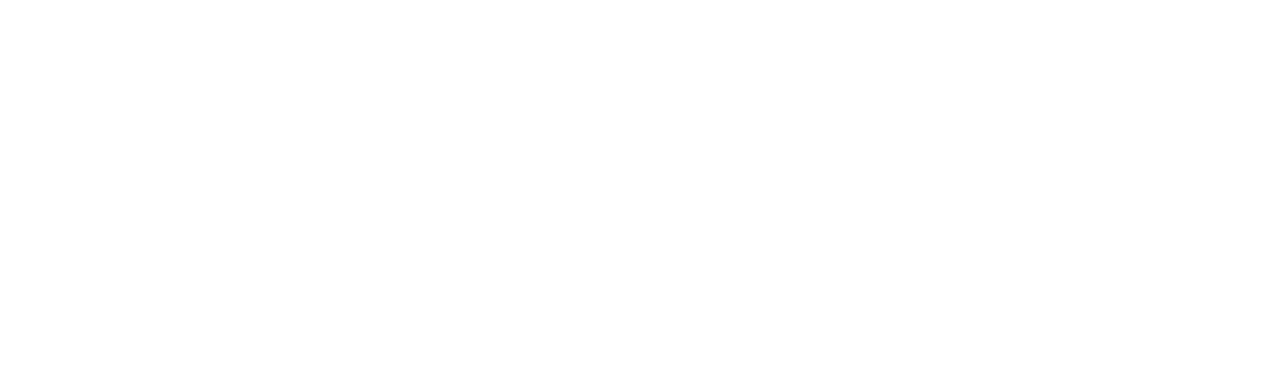
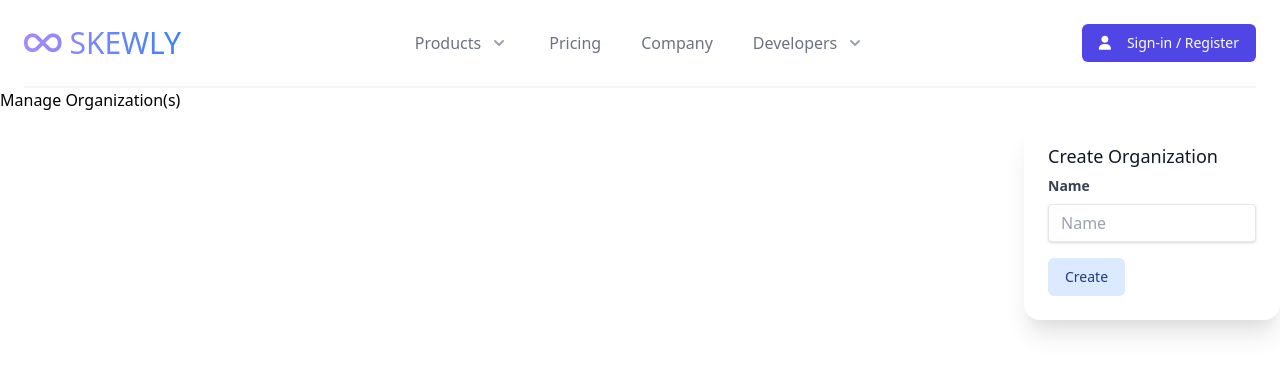
Before and after one commit to skewly/js-web, a React (Create React App) app in the folder source/: page /organizations in a window 1280 px wide. Before the commit this address had no page. Shown: the top 374 px of the page. Built offline with nearby package versions, Linux system fonts and the light colour scheme.

Commit message:
Updates to application chrome for organization management.

```diff
--- a/source/package.json
+++ b/source/package.json
@@ -5,6 +5,7 @@
   "dependencies": {
     "@auth0/auth0-react": "^1.8.0",
     "@craco/craco": "^6.4.0",
+    "@headlessui/react": "^1.4.2",
     "@testing-library/jest-dom": "^5.11.4",
     "@testing-library/react": "^11.1.0",
     "@testing-library/user-event": "^12.1.10",
--- a/source/src/App.js
+++ b/source/src/App.js
@@ -1,6 +1,8 @@
 import React from 'react';
 import { Auth0Provider } from '@auth0/auth0-react';
 import { Outlet } from 'react-router-dom';
+
+import { OrganizationContextProvider } from './components/utilities/context/organization';
 
 import BrandHeader from "./components/layout/header/BrandHeader";
 import AppHeader from "./components/layout/header/AppHeader";
@@ -14,10 +16,12 @@ const App = () => {
       redirectUri={window.location.origin}
     >
       <BrandHeader />
-      <AppHeader />
-      <div className="container mx-auto">
-        <Outlet />
-      </div>
+      <OrganizationContextProvider>
+        <AppHeader />
+        <div className="container mx-auto">
+          <Outlet />
+        </div>
+      </OrganizationContextProvider>
     </Auth0Provider>
   );
 }
--- a/source/src/components/layout/header/AppHeader.js
+++ b/source/src/components/layout/header/AppHeader.js
@@ -1,5 +1,13 @@
-import { useState, useEffect } from 'react';
+import { useState, Fragment } from 'react';
+import { Link } from 'react-router-dom';
+import { Listbox, Transition } from '@headlessui/react';
 import { useAuth0 } from '@auth0/auth0-react';
+
+import { useOrganizationContext } from '../../utilities/context/organization';
+
+const classNames = (...classes) => {
+    return classes.filter(Boolean).join(' ')
+}
 
 const AppHeader = () => {
 
@@ -29,11 +37,14 @@ const AppHeader = () => {
                             }
                         </button>
                     </div>
-                    <div className="flex-1 flex items-center justify-center sm:items-stretch sm:justify-start">
-                        <div className="flex-shrink-0 flex items-center">
+                    <div className="flex-1 flex items-stretch justify-between">
+                        <div className="flex-none flex items-center">
                             <span className="hidden">Application Name / Logo goes here.</span>
                         </div>
-                        <div className="hidden sm:block sm:ml-6">
+                        <div className="flex-grow flex items-center">
+                            <Link to="organizations" className="text-base font-medium text-gray-300 hover:text-white">Organizations</Link>
+                        </div>
+                        <div className="flex-none flex items-center">
                             <OrganizationSelector />
                         </div>
                     </div>
@@ -58,38 +69,11 @@ const AppHeader = () => {
 
 const OrganizationSelector = () => {
 
-    const { loading, isAuthenticated, user, getAccessTokenSilently } = useAuth0();
-    const [organizations, setOrganizations] = useState([]);
+    const { loading, organizations, selectedOrganization, setOrganization } = useOrganizationContext();
 
-    useEffect(() => {
-        const getOrganizationsForUser = async () => {
-            try {
-                const accessToken = await getAccessTokenSilently({
-                    audience: `https://api.skewly.io/`
-                });
-
-                const userDetailsByIdUrl = `https://api.skewly.io/access/organizations/`;
-
-                const response = await fetch(userDetailsByIdUrl, {
-                    headers: {
-                        Authorization: `Bearer ${accessToken}`,
-                    },
-                });
-
-                console.log(response);
-
-                const data = await response.json();
-
-                console.log(data);
-
-                setOrganizations(data);
-            } catch (e) {
-                console.log(e.message);
-            }
-        };
-
-        getOrganizationsForUser();
-    }, [getAccessTokenSilently, user?.username]);
+    const onSelected = (selected) => {
+        setOrganization(selected);
+    }
 
     if (loading) {
         return (
@@ -97,13 +81,76 @@ const OrganizationSelector = () => {
         );
     }
 
-    return (isAuthenticated && (
-        <ul>
-            {organizations.map((organization, i) => <li key={i}>{organization.name}</li>)}
-            <li><button>Add Organization</button></li>
-        </ul>
-    ));
+    return (
+        <div className="flex items-center justify-center">
+            {selectedOrganization !== undefined ?
+                <Listbox value={selectedOrganization} onChange={onSelected}>
+                    {({ open }) => (
+                        <>
+                            <Listbox.Label className="block text-sm font-medium text-gray-300 mr-3"><i className="fas fa-sitemap" /><span className="sr-only">Organization Selector</span></Listbox.Label>
+                            <div className="mt-1 relative">
+                                <Listbox.Button className="relative w-full bg-gray-900 border border-gray-500 text-gray-300 rounded-md shadow-sm pl-3 pr-10 py-2 text-left cursor-default focus:outline-none focus:ring-1 focus:ring-indigo-500 focus:border-indigo-500 sm:text-sm">
+                                    <span className="flex items-center">
+                                        <span className="block truncate">{selectedOrganization?.name ?? 'Choose Organization'}</span>
+                                    </span>
+                                    <span className="ml-3 absolute inset-y-0 right-0 flex items-center pr-2 pointer-events-none">
+                                        <i className="fas fa-sort" aria-hidden="true" />
+                                    </span>
+                                </Listbox.Button>
 
+                                <Transition
+                                    show={open}
+                                    as={Fragment}
+                                    leave="transition ease-in duration-100"
+                                    leaveFrom="opacity-100"
+                                    leaveTo="opacity-0"
+                                >
+                                    <Listbox.Options className="absolute z-10 mt-1 w-full bg-gray-900 shadow-lg max-h-56 rounded-md py-1 text-base ring-1 ring-black ring-opacity-5 overflow-auto focus:outline-none sm:text-sm">
+                                        {organizations && organizations.map((organization) => (
+                                            <Listbox.Option
+                                                key={organization.id}
+                                                className={({ active }) =>
+                                                    classNames(
+                                                        active ? 'text-white bg-indigo-600' : 'text-white',
+                                                        'cursor-default select-none relative py-2 pl-3 pr-9'
+                                                    )
+                                                }
+                                                value={organization}
+                                            >
+                                                {({ selected, active }) => (
+                                                    <>
+                                                        <div className="flex items-center">
+                                                            <span
+                                                                className={classNames(selected ? 'font-semibold' : 'font-normal', 'block truncate')}
+                                                            >
+                                                                {organization.name}
+                                                            </span>
+                                                        </div>
+                                                        {selected ? (
+                                                            <span
+                                                                className={classNames(
+                                                                    active ? 'text-white' : 'text-indigo-600',
+                                                                    'absolute inset-y-0 right-0 flex items-center pr-4'
+                                                                )}
+                                                            >
+                                                                <i className="fas fa-check" aria-hidden="true" />
+                                                            </span>
+                                                        ) : null}
+                                                    </>
+                                                )}
+                                            </Listbox.Option>
+                                        ))}
+                                    </Listbox.Options>
+                                </Transition>
+                            </div>
+                        </>
+                    )}
+                </Listbox>
+                :
+                <Link to="organization" className="bg-gray-800 p-1 rounded-full text-gray-400 hover:text-white focus:outline-none focus:ring-2 focus:ring-offset-2 focus:ring-offset-gray-800 focus:ring-white">Create an Organization</Link>
+            }
+        </div>
+    )
 }
 
 export default AppHeader;
--- a/source/src/components/shared/buttons.js
+++ b/source/src/components/shared/buttons.js
@@ -7,7 +7,9 @@ const PrimaryButton = (props) => {
             {icon &&
                 <span><i className={icon} /></span>
             }
-            <span className="hidden sm:inline">{text}</span>
+            {text &&
+                <span className="hidden sm:inline">{text}</span>
+            }
         </button>
     )
 }
--- /dev/null
+++ b/source/src/components/utilities/context/organization.js
@@ -0,0 +1,108 @@
+import React, { useState, useEffect, createContext, useContext } from 'react';
+import { useAuth0 } from '@auth0/auth0-react';
+
+const initialState = {
+    loading: false,
+    organizations: [],
+    selectedOrganization: undefined
+};
+
+const OrganizationContext = createContext(initialState);
+
+const useOrganizationContext = () => {
+    return useContext(OrganizationContext);
+}
+
+const OrganizationContextProvider = ({ children }) => {
+
+    const { loading, user, getAccessTokenSilently } = useAuth0();
+    const [state, setState] = useState(initialState);
+
+    const setOrganization = (organization) => {
+
+        let newState = { ...state, selectedOrganization: organization };
+
+        setState(newState);
+    }
+
+    const fetchOrganizations = async () => {
+        try {
+            setState({ ...state, loading: true });
+
+            const accessToken = await getAccessTokenSilently({
+                audience: `https://api.skewly.io/`
+            });
+
+            const userDetailsByIdUrl = `https://api.skewly.io/access/organizations/`;
+
+            const response = await fetch(userDetailsByIdUrl, {
+                headers: {
+                    Authorization: `Bearer ${accessToken}`,
+                },
+            });
+
+            const data = await response.json();
+
+            // Should ensure that existing selections are still in the organizations array
+            let selectedOrganization = state.selectedOrganization
+
+            if (selectedOrganization !== undefined) {
+
+                let matches = data.filter(org => org.id === selectedOrganization?.id);
+
+                if (matches.length > 0) {
+                    selectedOrganization = matches[0];
+                }
+            } else {
+                if (data.length > 0) {
+                    selectedOrganization = data[0];
+                }
+            }
+
+            setState({ loading: false, organizations: data, selectedOrganization: selectedOrganization });
+        } catch (e) {
+            console.log(e.message);
+        }
+    }
+
+    function uuidv4() {
+        return ([1e7] + -1e3 + -4e3 + -8e3 + -1e11).replace(/[018]/g, c =>
+            (c ^ crypto.getRandomValues(new Uint8Array(1))[0] & 15 >> c / 4).toString(16)
+        );
+    }
+
+    const addOrganization = (organizationName) => {
+
+        let organization = {
+            name: organizationName,
+            subscription: 'free'
+        };
+
+        // simulate PUT operation
+        organization.id = uuidv4();
+
+        // simulate GET operation
+        let orgs = state.organizations;
+        orgs.push(organization);
+
+        setState({ ...state, organizations: orgs, selectedOrganization: organization });
+    }
+
+    useEffect(() => {
+        fetchOrganizations();
+    }, [getAccessTokenSilently, user?.username]);
+
+    if (loading) {
+        return (
+            <span>Loading...</span>
+        );
+    }
+
+    return (
+        <OrganizationContext.Provider value={{ ...state, refetch: fetchOrganizations, setOrganization, addOrganization }}>
+            {children}
+        </OrganizationContext.Provider>
+    );
+}
+
+export { useOrganizationContext, OrganizationContextProvider };
--- a/source/src/index.js
+++ b/source/src/index.js
@@ -9,6 +9,7 @@ import Company from './routes/company';
 import Developers from './routes/developers';
 import Pricing from './routes/pricing';
 import Products from './routes/products';
+import Organizations from './routes/organizations';
 
 import './index.css';
 import './tailwind.css';
@@ -21,6 +22,7 @@ ReactDOM.render(
         <Route path="developers" element={<Developers />} />
         <Route path="company" element={<Company />} />
         <Route path="pricing" element={<Pricing />} />
+        <Route path="organizations" element={<Organizations />} />
       </Route>
     </Routes>
   </BrowserRouter>,
--- /dev/null
+++ b/source/src/routes/organizations.js
@@ -0,0 +1,47 @@
+import React, { useState } from 'react';
+
+import { useOrganizationContext } from '../components/utilities/context/organization';
+
+const Route = () => {
+
+    const { addOrganization } = useOrganizationContext();
+    const [name, setName] = useState('');
+
+    const onCreate = () => {
+        addOrganization(name);
+        setName('');
+    }
+
+    return (
+        <div className="grid-container grid grid-cols-5">
+            <div className="col-span-4">
+                Manage Organization(s)
+            </div>
+            <div className="col-span-1">
+                <div className="inline-block w-full max-w-md p-6 my-8 overflow-hidden text-left align-middle transition-all transform bg-white shadow-xl rounded-2xl">
+                    <h3 className="text-lg font-medium leading-6 text-gray-900">
+                        Create Organization
+                    </h3>
+                    <div className="mt-2">
+                        <label className="block text-gray-700 text-sm font-bold mb-2" for="name">
+                            Name
+                        </label>
+                        <input value={name} onChange={(e) => setName(e.target.value)} className="shadow appearance-none border rounded w-full py-2 px-3 text-gray-700 leading-tight focus:outline-none focus:shadow-outline" id="name" type="text" placeholder="Name" />
+                    </div>
+
+                    <div className="mt-4">
+                        <button
+                            type="button"
+                            className="inline-flex justify-center px-4 py-2 text-sm font-medium text-blue-900 bg-blue-100 border border-transparent rounded-md hover:bg-blue-200 focus:outline-none focus-visible:ring-2 focus-visible:ring-offset-2 focus-visible:ring-blue-500"
+                            onClick={() => onCreate()}
+                        >
+                            Create
+                        </button>
+                    </div>
+                </div>
+            </div>
+        </div>
+    );
+}
+
+export default Route;
```
Also changed, not shown: 1 other file (tests, documents, lock files or other folders).
